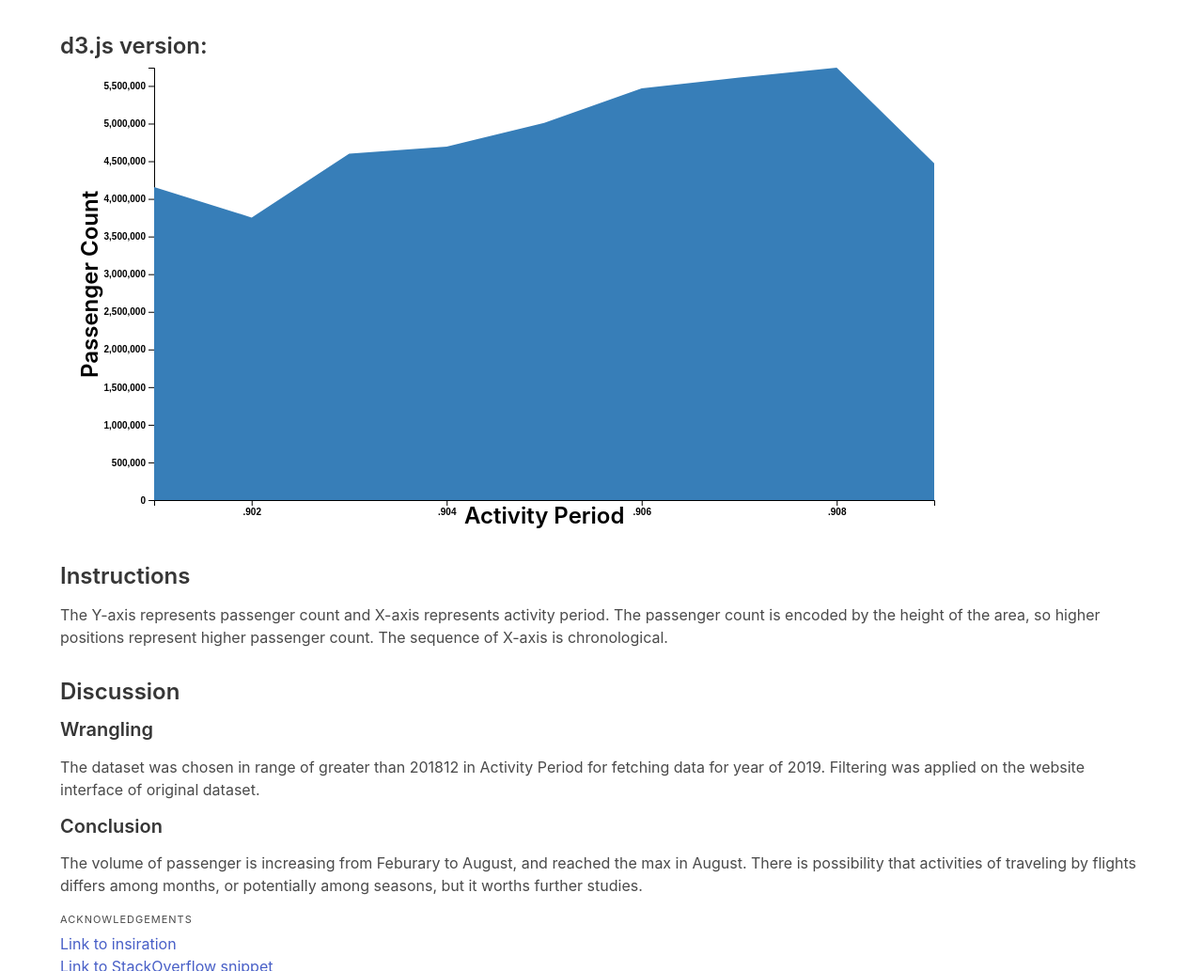
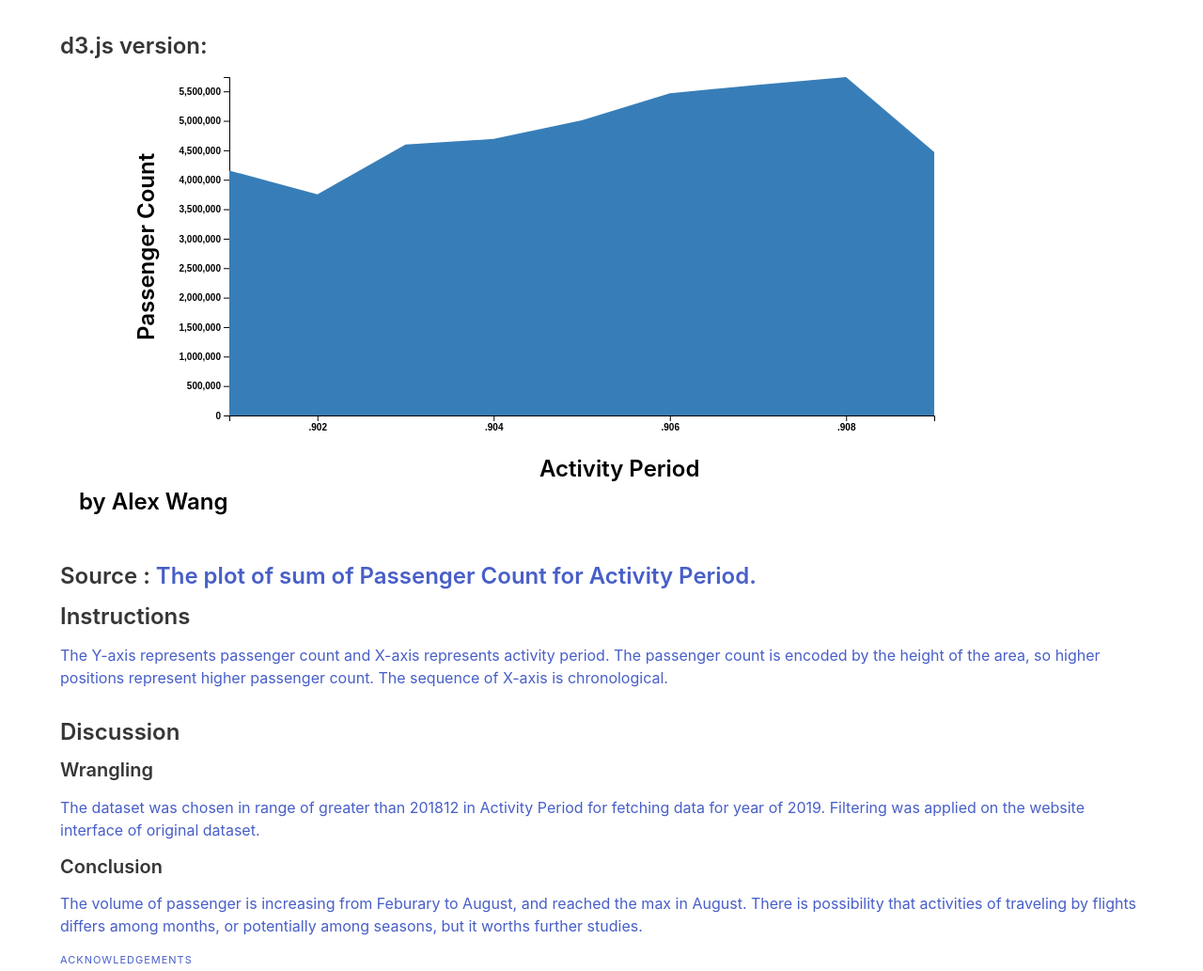
Before and after one commit to usf-cs360-spring2020/homework1-alexziweiwang, a plain HTML site: page areaChart1.html in a window 1280 px wide. Shown: the part 1079-2112 px from the top of the page at 94% size. Drawn offline with nearby package versions, Linux system fonts and the light colour scheme.

Commit message:
caption +

```diff
--- a/areaChart1.html
+++ b/areaChart1.html
@@ -117,9 +117,11 @@
         <script>
 
         // set the dimensions and margins of the graph
-        var margin = {top: 10, right: 30, bottom: 30, left: 100},
+
+        var margin = {top: 20, right: 30, bottom: 120, left: 180},
             width = 960 - margin.left - margin.right,
             height = 500 - margin.top - margin.bottom;
+
 
         // append the svg object to the body of the page
         var svg = d3.select("#d3area1")
@@ -156,7 +158,7 @@
             svg.append('text')
               .attr('class', 'axis-title')
               .attr('x', + 330)
-              .attr('y', + 485)
+              .attr('y', + 425)
               .text('Activity Period');
 
 
@@ -170,8 +172,8 @@
 
             svg.append('text')
               .attr('class', 'axis-title')
-              .attr('x', -330)
-              .attr('y',  -60)
+              .attr('x', -280)
+              .attr('y',  -80)
               .attr('transform', 'rotate(-90)')
               .text('Passenger Count');
 
@@ -189,11 +191,17 @@
               .y1(function(d) { return y(+d.PassengerCount) })
           )
 
+          svg.append('text')
+            .attr('y', + 460)
+            .attr('x', -160)
+            .text('by Alex Wang');
+
         })
-        //TODO : color and legend!
-        //TODO : captions...
 
         </script></h3>
+        <h3>Source : <a href="https://data.sfgov.org/Transportation/Air-Traffic-Passenger-Statistics/rkru-6vcg/data">
+        The plot of sum of Passenger Count for Activity Period.</h3>
+
 
         <h3>Instructions</h3>
         <p>The Y-axis represents passenger count and X-axis represents activity period. The passenger count is encoded by the height of the area, so higher positions represent higher passenger count. The sequence of X-axis is chronological.</p>
```
Also changed, not shown: barChart1.html (+18 -3 lines).
